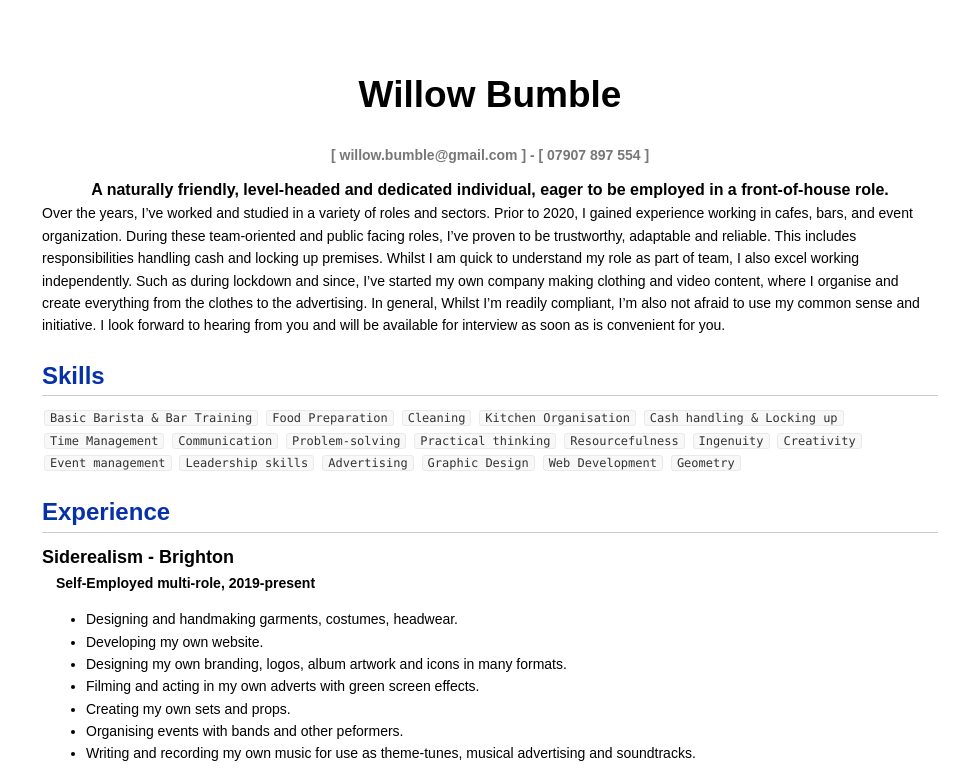
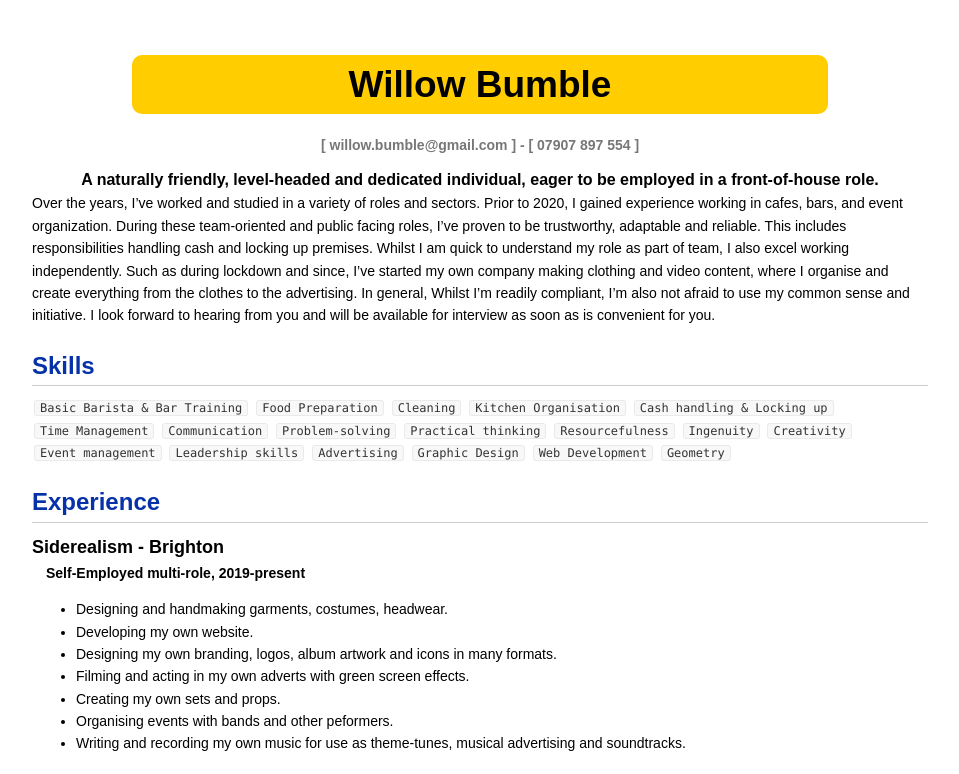
Before and after one commit to Sailynx-Zenefer/willow-bumble-hospitality-cv, a plain HTML site: page index.html in a window 1280 px wide. Shown: the top 774 px of the page, without its empty margins (131-1090 px from the left). Drawn offline with Linux system fonts and the light colour scheme.

Commit message:
deploy: 72f3f54988637df6843e18cbccbd68beb2447914

```diff
--- a/index.html
+++ b/index.html
@@ -305,8 +305,8 @@ text-decoration: none
 }
 body {
 background-color: #fff;
-padding: 30px;
-margin: 15px;
+padding: 25px;
+margin: 10px;
 font-size: 14px;
 line-height: 1.6
 }
@@ -335,8 +335,12 @@ cursor: text
 }
 h1 {
 font-size: 37px;
-color: #000;
-text-align: center
+color: black;
+text-align: center;
+background-color: rgb(255, 205, 0);
+border-radius: 10px;
+margin-left:100px;
+margin-right:100px;
 }
 h2 {
 font-size: 24px;
```
